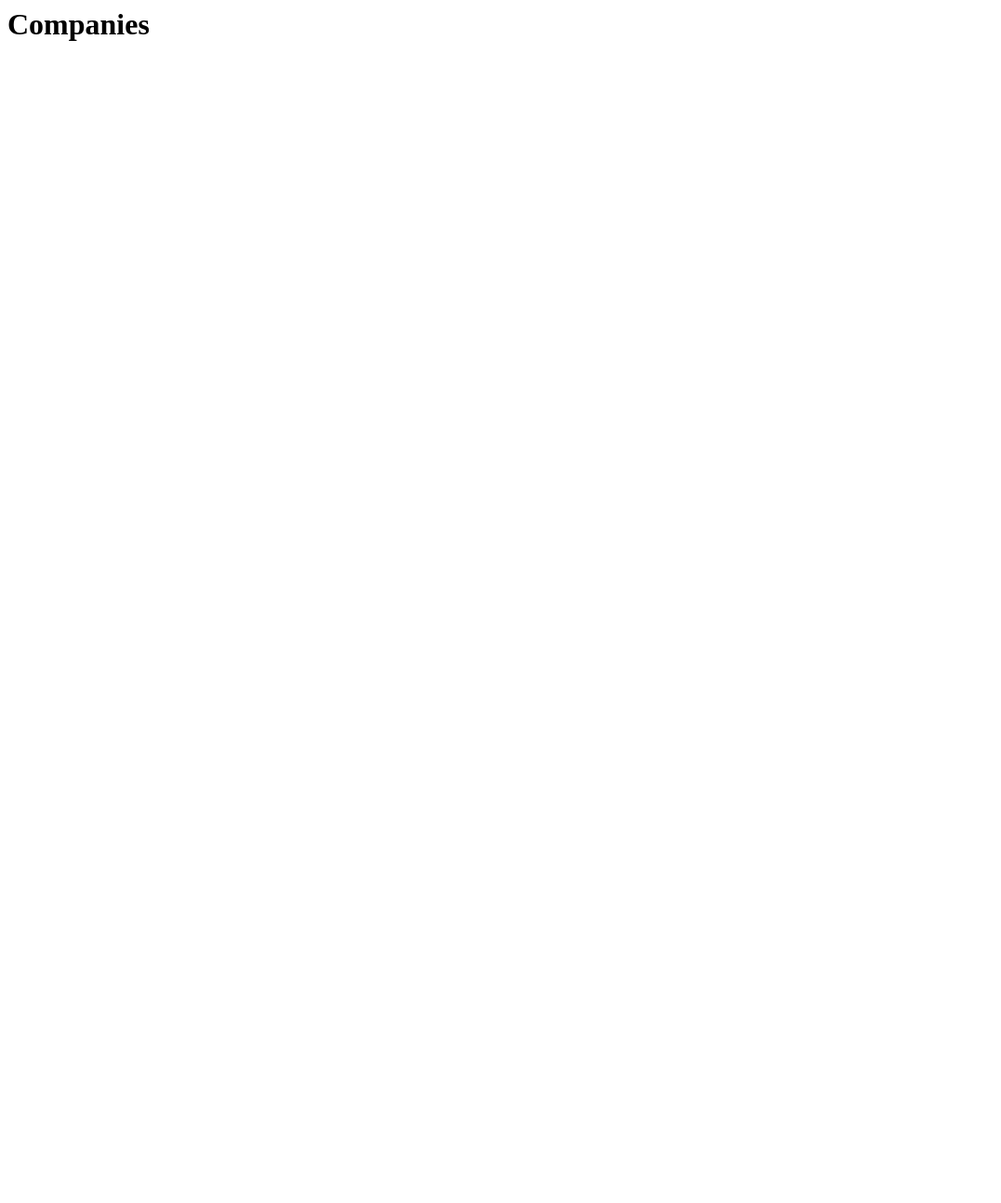
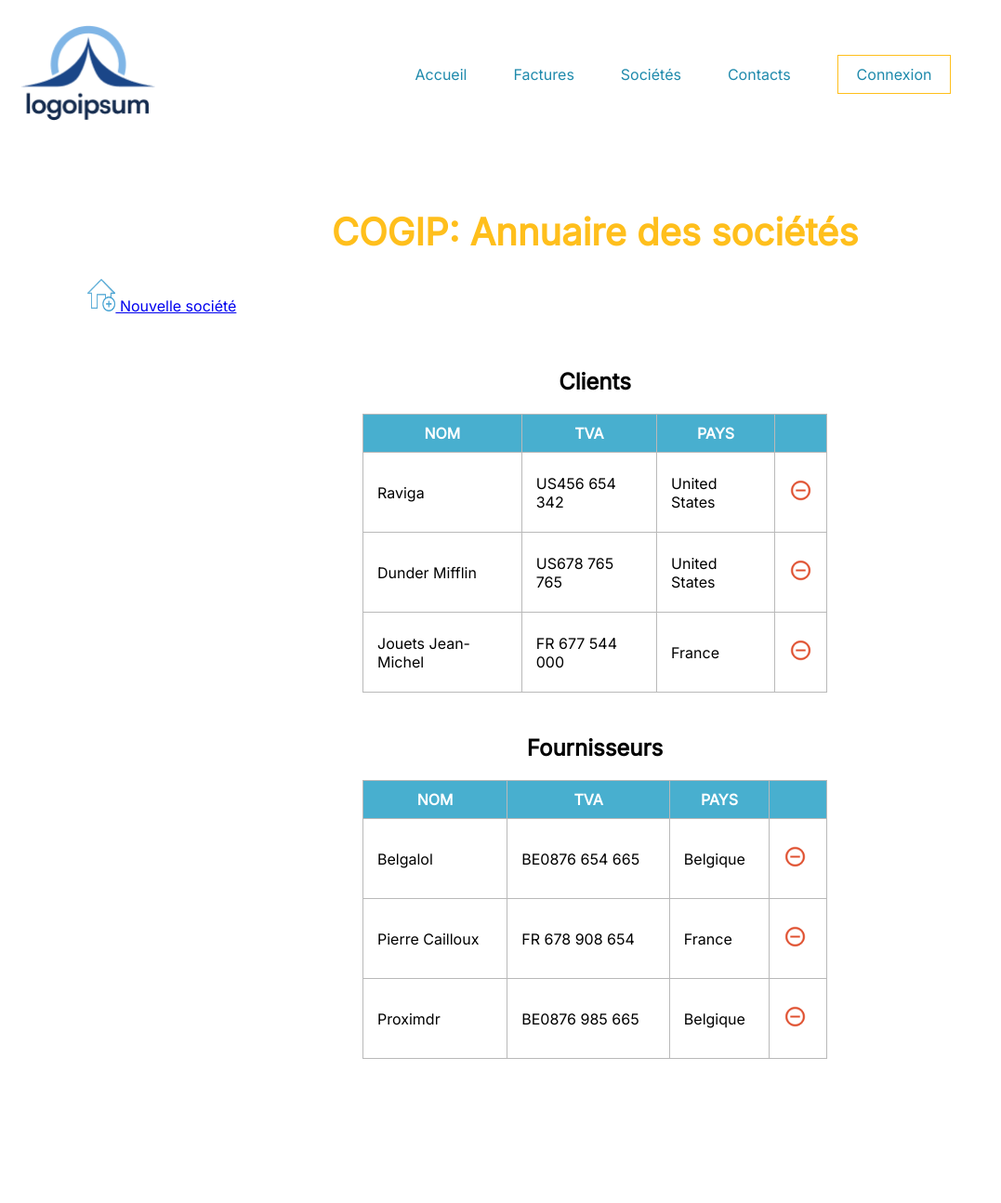
Before and after one commit to Alex-B9/Cogip_Challenge, a PHP site: page /companies in a window 1280 px wide. Before the commit the part shown is almost empty. Shown: the whole page at 93% size, without its empty margins (0-1077 px from the left). Before the commit the page ends 44 px from the top, so only its background shows below. Run offline with PHP 8.4, Linux system fonts and the light colour scheme.

Commit message:
pages list

```diff
--- a/package.json
+++ b/package.json
@@ -8,7 +8,7 @@
     "sassRegister": "sass --watch sass/pages/mainRegister.scss:public/styles/pages/register/register.css",
     "sassNew" : "sass --watch sass/pages/mainNew.scss:public/styles/pages/new/new.css",
     "sassConnect": "sass --watch sass/pages/mainConnect.scss:public/styles/pages/connect/connect.css",
-    "sassList": "sass --watch sass/pages/mainList.scss:public/styles/pages/list.css"
+    "sassList": "sass --watch sass/pages/mainList.scss:public/styles/pages/list/list.css"
   },
   "repository": {
     "type": "git",
--- a/public/styles/pages/list.css
+++ /dev/null
@@ -1,3 +0,0 @@
-
-
-/*# sourceMappingURL=list.css.map */
--- /dev/null
+++ b/public/styles/pages/list/list.css
@@ -0,0 +1,104 @@
+@import url("https://fonts.googleapis.com/css2?family=Inter&display=swap");
+header {
+  width: 100%;
+  margin-top: 25px;
+}
+header .navbarContainer {
+  display: flex;
+  flex-direction: row;
+  justify-content: flex-start;
+  align-items: center;
+}
+header .navbarContainer img {
+  width: 150px;
+}
+header .navbarContainer .linksContainer {
+  margin-left: auto;
+  margin-right: auto;
+}
+header .navbarContainer .linksContainer ul {
+  display: flex;
+  flex-direction: row;
+  align-items: center;
+  gap: 50px;
+}
+header .navbarContainer .linksContainer ul li {
+  list-style-type: none;
+  font-size: 16px;
+}
+header .navbarContainer .linksContainer ul li:nth-child(-n+4):hover {
+  border: 2px solid #48AFCF;
+  border-radius: 9px;
+  padding: 10px 20px;
+}
+header .navbarContainer .linksContainer ul li:last-child {
+  border: 1px solid #FFBF1C;
+  padding: 10px 20px;
+}
+header .navbarContainer .linksContainer ul li a {
+  text-decoration: none;
+  color: #1F8AAC;
+}
+
+body {
+  font-family: "Inter", sans-serif;
+  margin-left: 20px;
+  margin-right: 20px;
+  margin-bottom: 130px;
+}
+
+.add {
+  padding-left: 6%;
+  padding-bottom: 3%;
+}
+.add img {
+  width: 30px;
+  height: 35px;
+}
+
+h1 {
+  font-weight: 800;
+  font-size: 40px;
+  display: flex;
+  justify-content: center;
+  align-items: center;
+  padding-top: 5%;
+  color: #FFBF1C;
+}
+
+h2 {
+  display: flex;
+  justify-content: center;
+}
+
+.table {
+  display: flex;
+  justify-content: center;
+  align-items: center;
+  padding-bottom: 25px;
+}
+
+table {
+  border-collapse: collapse;
+  width: 500px;
+  height: 300px;
+}
+table th {
+  background-color: #48AFCF;
+  color: white;
+  border: 1px solid #B9B9B9;
+  padding: 10px;
+}
+table td {
+  border: 1px solid #B9B9B9;
+  padding: 15px;
+}
+table tr {
+  border: 1px solid #B9B9B9;
+}
+table img {
+  width: 25px;
+  height: 25px;
+}
+
+/*# sourceMappingURL=list.css.map */
--- a/sass/pages/mainConnect.scss
+++ b/sass/pages/mainConnect.scss
@@ -15,7 +15,7 @@ h1 {
     display: flex;
 
 
-color: #FFBF1C;
+    color: #FFBF1C;
 }
 
 .connect-container {
--- a/sass/pages/mainList.scss
+++ b/sass/pages/mainList.scss
@@ -0,0 +1,66 @@
+@import url('https://fonts.googleapis.com/css2?family=Inter&display=swap');
+@import '../components/navigation.scss';
+
+body {
+    font-family: 'Inter', sans-serif;
+    margin-left: 20px;
+    margin-right: 20px;
+    margin-bottom: 130px;
+}
+
+.add {
+    padding-left: 6%;
+    padding-bottom: 3%;
+    img {
+        width: 30px;
+        height: 35px;
+    }
+}
+
+h1 {
+    font-weight: 800;
+    font-size: 40px;
+    display: flex;
+    justify-content: center;
+    align-items: center;
+    padding-top: 5%;
+    color: #FFBF1C;
+}
+
+h2 {
+    display: flex;
+    justify-content: center;
+}
+
+.table {
+    display: flex ;
+    justify-content: center;
+    align-items: center;
+    padding-bottom: 25px;
+}
+
+table {
+    border-collapse: collapse;
+    width: 500px;
+    height: 300px;
+
+    th {
+        background-color: #48AFCF;
+        color: white;
+        border: 1px solid #B9B9B9;
+        padding: 10px;
+    }
+    td {
+        border: 1px solid #B9B9B9;
+        padding: 15px;
+
+    }
+    tr {
+        border: 1px solid #B9B9B9;
+    }
+
+    img {
+        width: 25px;
+        height: 25px;
+    }
+}
--- a/views/companies.php
+++ b/views/companies.php
@@ -1 +1,89 @@
-<h1>Companies</h1>
+<?php
+
+$resetCss = "public/styles/reset/reset.css";
+$pageCSS = 'public/styles/pages/list/list.css';
+$pageTitle = 'Companies';
+ob_start();
+?>
+
+<?php require "views/components/navigation.php"; ?>
+
+<h1>COGIP: Annuaire des sociétés</h1>
+
+<div class ="add"><a href="company_new.php"><img src="./public/assets/img/add-house-1.png"> Nouvelle société</a></div>
+
+<h2>Clients</h2>
+
+<div class="table">
+    <table>
+        <thead>
+            <tr>
+                <th>NOM</th>
+                <th>TVA</th>
+                <th>PAYS</th>
+                <th></th>
+            </tr>
+        </thead>
+        <tbody>
+            <tr>
+                <td>Raviga</td>
+                <td>US456 654 342</td>
+                <td>United States</td>
+                <td><img src="./public/assets/img/delete-2.png"></td>
+            </tr>
+            <tr>
+                <td>Dunder Mifflin</td>
+                <td>US678 765 765</td>
+                <td>United States</td>
+                <td><img src="./public/assets/img/delete-2.png"></td>
+            </tr>
+            <tr>
+                <td>Jouets Jean-Michel</td>
+                <td>FR 677 544 000</td>
+                <td>France</td>
+                <td><img src="./public/assets/img/delete-2.png"></td>
+            </tr>
+        </tbody>
+    </table>
+</div>
+
+
+<h2>Fournisseurs</h2>
+
+<div class="table">
+    <table>
+        <thead>
+            <tr>
+                <th>NOM</th>
+                <th>TVA</th>
+                <th>PAYS</th>
+                <th></th>
+            </tr>
+        </thead>
+        <tbody>
+            <tr>
+                <td>Belgalol</td>
+                <td>BE0876 654 665</td>
+                <td>Belgique</td>
+                <td><img src="./public/assets/img/delete-2.png"></td>
+            </tr>
+            <tr>
+                <td>Pierre Cailloux</td>
+                <td>FR 678 908 654</td>
+                <td>France</td>
+                <td><img src="./public/assets/img/delete-2.png"></td>
+            </tr>
+            <tr>
+                <td>Proximdr</td>
+                <td>BE0876 985 665</td>
+                <td>Belgique</td>
+                <td><img src="./public/assets/img/delete-2.png"></td>
+            </tr>
+        </tbody>
+    </table>
+</div>
+
+<?php
+
+$pageContent = ob_get_clean();
+require "layouts/layout.php";
```
Also changed, not shown: views/contacts.php (+56 -1 lines), views/invoices.php (+47 -1 lines), 2 other files.
